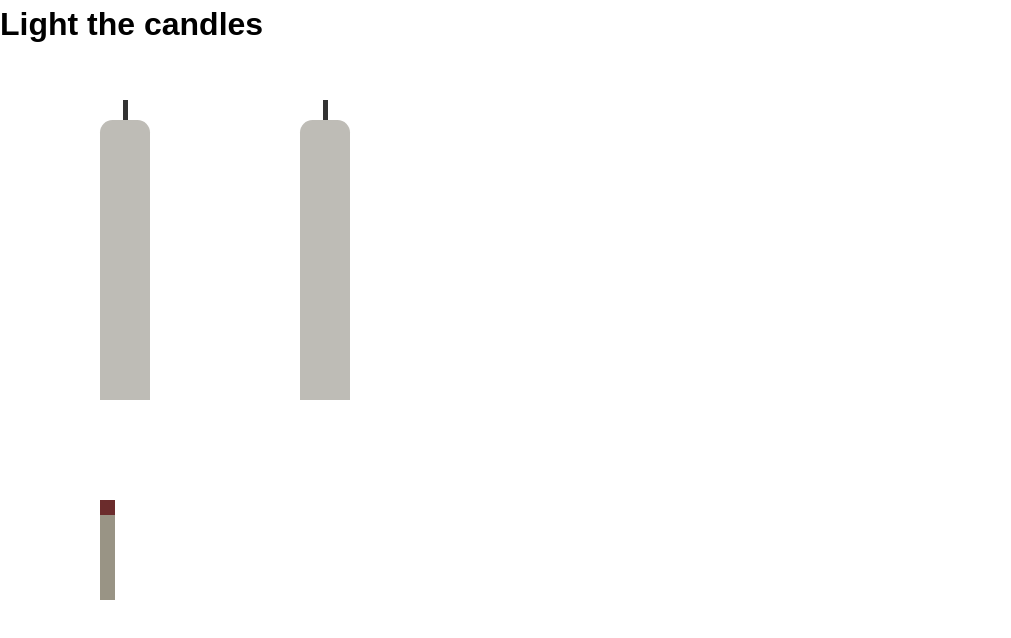
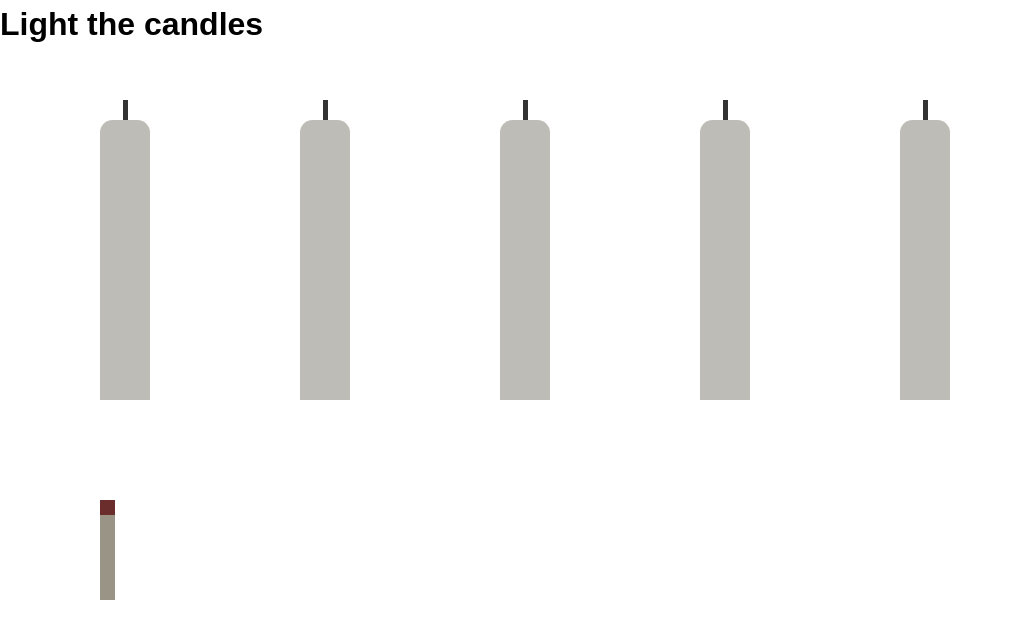
Before and after one commit to luidsonl/light-the-candle, a React app: page / in a window 1280 px wide. Shown: the top 638 px of the page, without its empty margins (0-1011 px from the left). Built offline with nearby package versions, Linux system fonts and the light colour scheme.

Commit message:
feat: add more candles

```diff
--- a/src/App.jsx
+++ b/src/App.jsx
@@ -10,7 +10,10 @@ export default function App(){
         <RenderProvider>
             <CollisionProvider>
                 <Candle  initialPosition={{x: 300, y:100}}/>
-                <Candle/>
+                <Candle initialPosition={{x: 100, y:100}}/>
+                <Candle initialPosition={{x: 500, y:100}}/>
+                <Candle initialPosition={{x: 700, y:100}}/>
+                <Candle initialPosition={{x: 900, y:100}}/>
 
                 <MatchStick initialPosition={{x: 100, y: 500}}/>
             </CollisionProvider>
```
